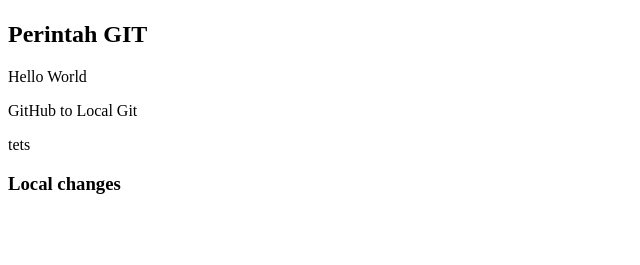
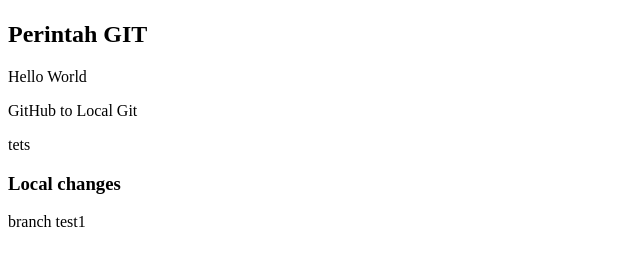
Before and after one commit to dwikyalfira/HelloWorld, a plain HTML site: page index.html in a window 1280 px wide. Shown: the part 59-324 px from the top of the page, without its empty margins (0-640 px from the left). Drawn offline with Linux system fonts and the light colour scheme.

Commit message:
update index.html in branch 1

```diff
--- a/index.html
+++ b/index.html
@@ -15,6 +15,7 @@
     <p>GitHub to Local Git </p>
     <p>tets</P>
     <h3>Local changes</h3>
+    <p>branch test1</p>
 </body>
 
 </html>
```
